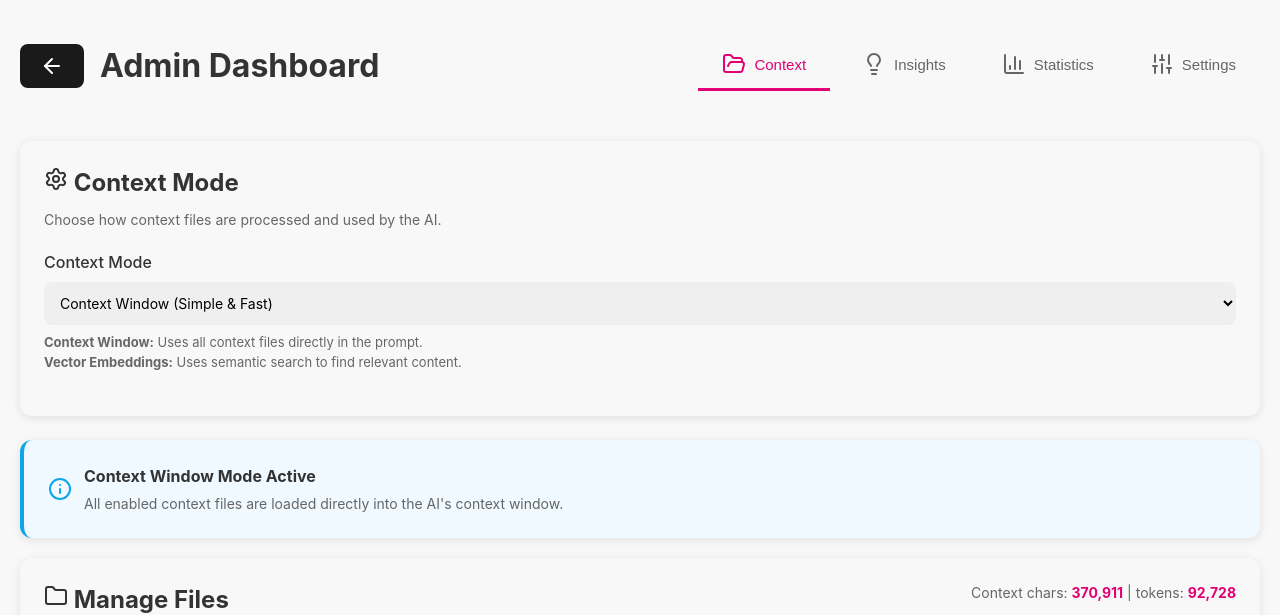
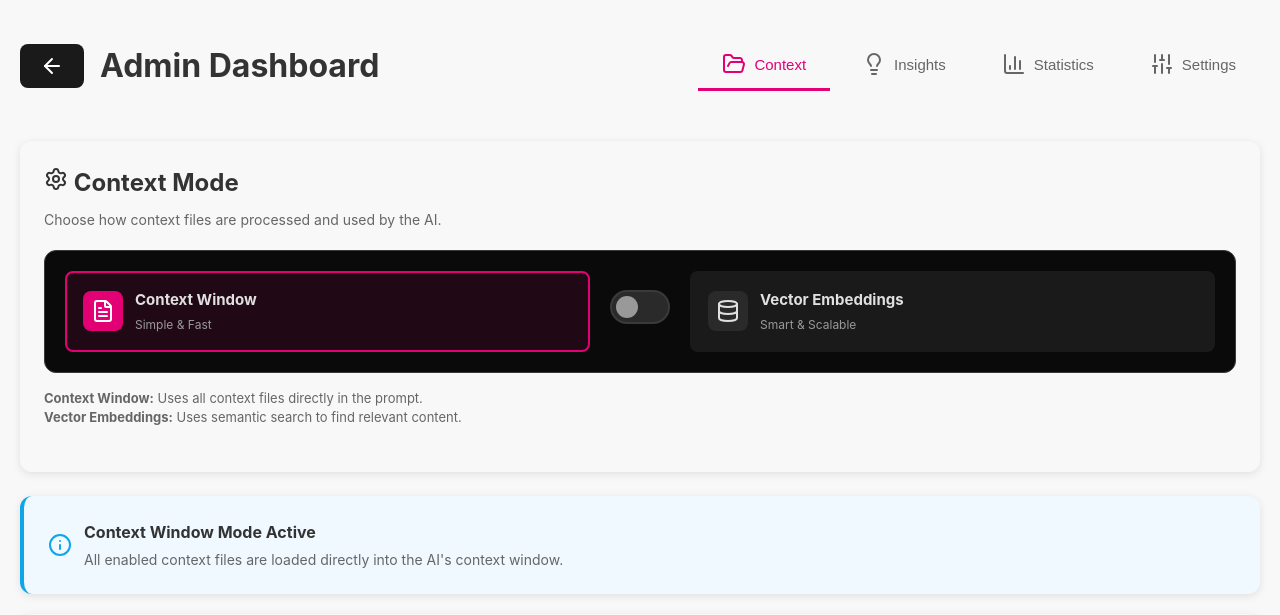
Before and after one commit to beliczki/ConfAI, a Flask app: page /admin in a window 1280 px wide. Shown: the top 615 px of the page. Run offline with Flask 3, Linux system fonts and the light colour scheme; the visitor is signed in with stand-in values (Sample User, id 1); data comes from the database, SQL or seed files in the repository; data that the repository does not hold is empty; some libraries are stand-ins or nearby versions.

Commit message:
Replace context mode dropdown with toggle switch
HTML changes (admin.html):
- Replace select dropdown with visual toggle switch
- Add two mode option cards (Context Window / Vector Embeddings)
- Icons: file-text for window mode, database for embeddings
- Cards show active state with primary color border and background

CSS changes (admin.css):
- Add .context-mode-toggle-container styling
- Add .context-mode-option cards with hover effects
- Add .active state with primary color highlighting
- Add .toggle-switch with smooth animations
- Toggle slider changes color when checked (primary magenta)

JavaScript changes (admin.js):
- Update setupContextModeChange() to handle toggle events
- Add click handlers for mode option cards
- Add saveContextMode() function for API calls
- Add updateModeOptionsUI() to manage active states
- Update loadContextModeSetting() to set toggle checked state

UX improvements:
- Click anywhere on mode cards to switch
- Visual feedback with active borders and icons
- Smooth animated toggle slider
- More intuitive than dropdown for binary choice

🤖 Generated with [Claude Code](https://claude.com/claude-code)

Co-Authored-By: Claude <noreply@anthropic.com>

```diff
--- a/app/static/css/admin.css
+++ b/app/static/css/admin.css
@@ -1574,3 +1574,119 @@
     padding: 6px 12px;
     font-size: 13px;
 }
+
+/* Context Mode Toggle Switch */
+.context-mode-toggle-container {
+    display: flex;
+    align-items: center;
+    justify-content: space-between;
+    gap: 20px;
+    padding: 20px;
+    background: #0a0a0a;
+    border-radius: 12px;
+    border: 1px solid #3a3a3a;
+}
+
+.context-mode-option {
+    flex: 1;
+    display: flex;
+    align-items: center;
+    gap: 12px;
+    padding: 16px;
+    border-radius: 8px;
+    background: #1a1a1a;
+    border: 2px solid transparent;
+    transition: all 0.3s ease;
+    cursor: pointer;
+}
+
+.context-mode-option.active {
+    border-color: var(--primary);
+    background: rgba(226, 0, 116, 0.1);
+}
+
+.mode-icon {
+    width: 40px;
+    height: 40px;
+    border-radius: 8px;
+    background: #2a2a2a;
+    display: flex;
+    align-items: center;
+    justify-content: center;
+    color: #e0e0e0;
+}
+
+.context-mode-option.active .mode-icon {
+    background: var(--primary);
+    color: white;
+}
+
+.mode-details {
+    display: flex;
+    flex-direction: column;
+    gap: 4px;
+}
+
+.mode-details strong {
+    font-size: 15px;
+    color: #e0e0e0;
+}
+
+.mode-details span {
+    font-size: 12px;
+    color: #999;
+}
+
+/* Toggle Switch */
+.toggle-switch {
+    position: relative;
+    display: inline-block;
+    width: 60px;
+    height: 34px;
+    flex-shrink: 0;
+}
+
+.toggle-switch input {
+    opacity: 0;
+    width: 0;
+    height: 0;
+}
+
+.toggle-slider {
+    position: absolute;
+    cursor: pointer;
+    top: 0;
+    left: 0;
+    right: 0;
+    bottom: 0;
+    background-color: #2a2a2a;
+    transition: 0.3s;
+    border-radius: 34px;
+    border: 2px solid #3a3a3a;
+}
+
+.toggle-slider:before {
+    position: absolute;
+    content: "";
+    height: 22px;
+    width: 22px;
+    left: 4px;
+    bottom: 4px;
+    background-color: #999;
+    transition: 0.3s;
+    border-radius: 50%;
+}
+
+input:checked + .toggle-slider {
+    background-color: var(--primary);
+    border-color: var(--primary);
+}
+
+input:checked + .toggle-slider:before {
+    transform: translateX(26px);
+    background-color: white;
+}
+
+.toggle-switch:hover .toggle-slider {
+    border-color: var(--primary);
+}
--- a/app/static/js/admin.js
+++ b/app/static/js/admin.js
@@ -806,10 +806,15 @@ async function loadContextModeSetting() {
         }
 
         const data = await response.json();
-        const contextModeSelect = document.getElementById('context-mode');
+        const toggle = document.getElementById('context-mode-toggle');
 
-        if (contextModeSelect && data.mode) {
-            contextModeSelect.value = data.mode;
+        if (toggle && data.mode) {
+            // Set toggle state: checked = vector_embeddings, unchecked = context_window
+            toggle.checked = (data.mode === 'vector_embeddings');
+
+            // Update UI to show active state
+            updateModeOptionsUI(data.mode);
+
             console.log('Loaded context mode setting:', data.mode);
         }
     } catch (error) {
@@ -830,10 +835,43 @@ function setupLLMProviderChange() {
  * Setup context mode change handler
  */
 function setupContextModeChange() {
-    const contextModeSelect = document.getElementById('context-mode');
-    if (contextModeSelect) {
-        contextModeSelect.addEventListener('change', async function() {
-            const newMode = this.value;
+    const toggle = document.getElementById('context-mode-toggle');
+    const windowOption = document.getElementById('mode-context-window');
+    const embeddingsOption = document.getElementById('mode-vector-embeddings');
+
+    if (toggle) {
+        // Handle toggle change
+        toggle.addEventListener('change', async function() {
+            const newMode = this.checked ? 'vector_embeddings' : 'context_window';
+            await saveContextMode(newMode);
+            updateModeOptionsUI(newMode);
+        });
+
+        // Handle clicking on mode options
+        if (windowOption) {
+            windowOption.addEventListener('click', function() {
+                toggle.checked = false;
+                saveContextMode('context_window');
+                updateModeOptionsUI('context_window');
+            });
+        }
+
+        if (embeddingsOption) {
+            embeddingsOption.addEventListener('click', function() {
+                toggle.checked = true;
+                saveContextMode('vector_embeddings');
+                updateModeOptionsUI('vector_embeddings');
+            });
+        }
+
+        console.log('Context mode toggle initialized');
+    }
+}
+
+/**
+ * Save context mode to server
+ */
+async function saveContextMode(newMode) {
     console.log('Context mode changed to:', newMode);
 
     try {
@@ -862,11 +900,26 @@ function setupContextModeChange() {
     } catch (error) {
         console.error('Error saving context mode:', error);
         alert('Failed to save context mode. Please try again.');
-                // Revert the select to the previous value
+        // Revert to previous state
         loadContextModeSetting();
     }
-        });
-        console.log('Context mode change handler initialized');
+}
+
+/**
+ * Update mode options UI to show active state
+ */
+function updateModeOptionsUI(mode) {
+    const windowOption = document.getElementById('mode-context-window');
+    const embeddingsOption = document.getElementById('mode-vector-embeddings');
+
+    if (windowOption && embeddingsOption) {
+        if (mode === 'context_window') {
+            windowOption.classList.add('active');
+            embeddingsOption.classList.remove('active');
+        } else {
+            windowOption.classList.remove('active');
+            embeddingsOption.classList.add('active');
+        }
     }
 }
 
--- a/app/templates/admin.html
+++ b/app/templates/admin.html
@@ -45,12 +45,27 @@
             <p class="help-text">Choose how context files are processed and used by the AI.</p>
 
             <div class="form-group">
-                <label for="context-mode">Context Mode</label>
-                <select id="context-mode">
-                    <option value="context_window">Context Window (Simple & Fast)</option>
-                    <option value="vector_embeddings">Vector Embeddings (Smart & Scalable)</option>
-                </select>
-                <p class="help-text" style="margin-top: 8px; font-size: 13px; color: #666;">
+                <div class="context-mode-toggle-container">
+                    <div class="context-mode-option" id="mode-context-window">
+                        <div class="mode-icon"><i data-lucide="file-text"></i></div>
+                        <div class="mode-details">
+                            <strong>Context Window</strong>
+                            <span>Simple & Fast</span>
+                        </div>
+                    </div>
+                    <label class="toggle-switch">
+                        <input type="checkbox" id="context-mode-toggle">
+                        <span class="toggle-slider"></span>
+                    </label>
+                    <div class="context-mode-option" id="mode-vector-embeddings">
+                        <div class="mode-icon"><i data-lucide="database"></i></div>
+                        <div class="mode-details">
+                            <strong>Vector Embeddings</strong>
+                            <span>Smart & Scalable</span>
+                        </div>
+                    </div>
+                </div>
+                <p class="help-text" style="margin-top: 16px; font-size: 13px; color: #666;">
                     <strong>Context Window:</strong> Uses all context files directly in the prompt.<br>
                     <strong>Vector Embeddings:</strong> Uses semantic search to find relevant content.
                 </p>
```
Lines whose indentation alone changed are shown as unchanged.
